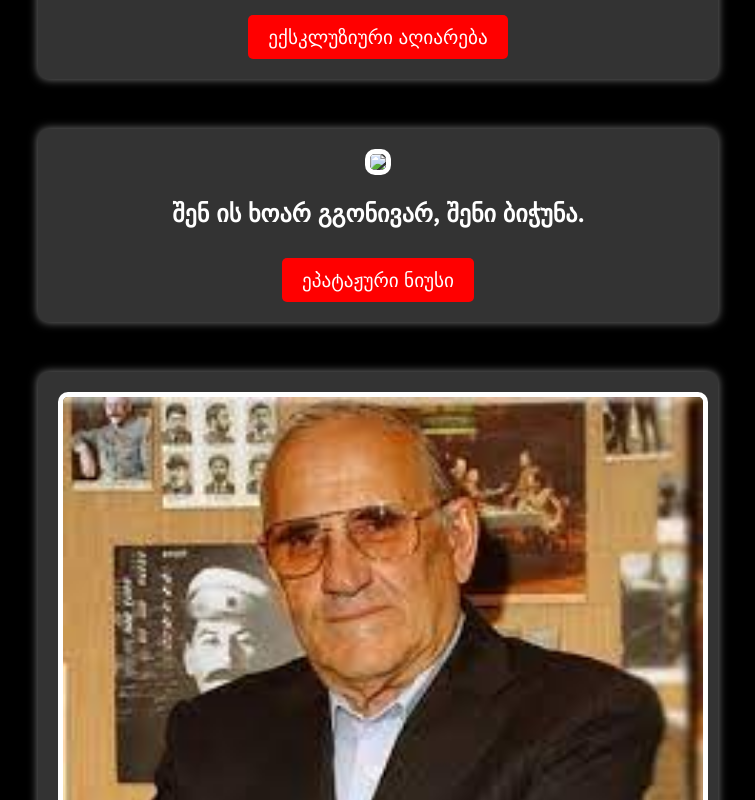
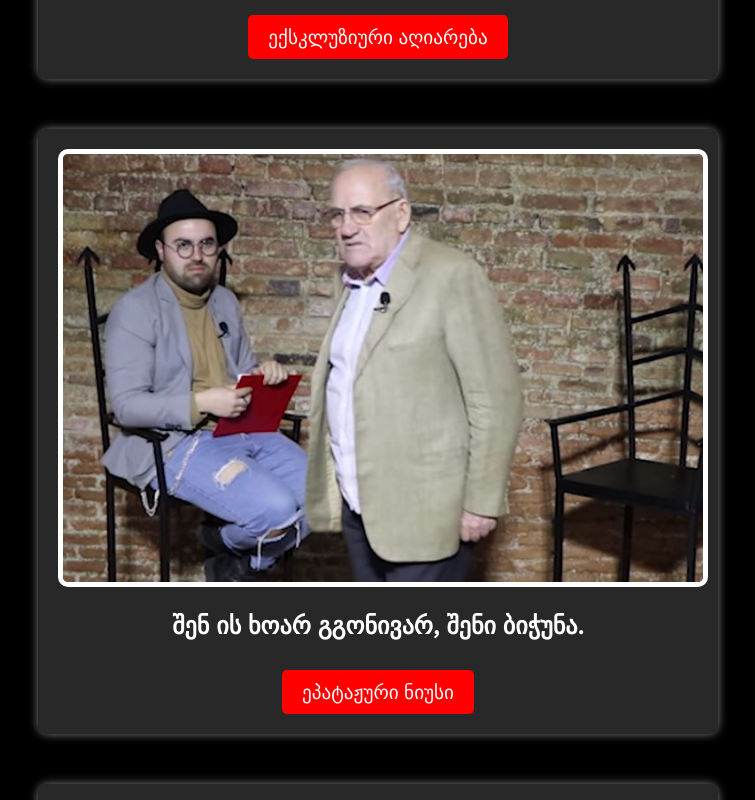
Before and after one commit to Jalabadze1/grisha-news, a plain HTML site: page index.html in a window 1280 px wide. Shown: the part 1240-2040 px from the top of the page, without its empty margins (262-1017 px from the left). Drawn offline with nearby package versions, Linux system fonts and the light colour scheme.

Commit message:
Add files via upload
dedismkvleli komiti

```diff
--- a/index.html
+++ b/index.html
@@ -3,36 +3,81 @@
 <head>
   <meta charset="UTF-8">
   <title>Balls</title>
-  <h1>სქროლე და იყავი</h1>
   <link rel="stylesheet" href="./style.css">
   <link rel="preconnect" href="https://fonts.googleapis.com">
   <link rel="preconnect" href="https://fonts.gstatic.com" crossorigin>
   <link href="https://fonts.googleapis.com/css2?family=Libre+Baskerville&display=swap" rel="stylesheet">
 </head>
 <body>
+  <h1>სქროლე და იყავი</h1>
+
   <div class="some">
     <img class="imga" src="./assets/images/maxresdefault.jpg">
     <h2>გაიგეთ რა გამოდის ლაშა როცა კაცმა იხმარა</h2>
     <a class="anch" href="https://www.youtube.com/watch?v=6iRNSiYnSwQ">ლაშას ისტორია</a>
   </div>
 
-  <div class="grisha">
+  <div class="some">
     <img id="grisha" src="./assets/images/news_7902.jpg">
     <h2>რას გაიკეთებს გრიშა საქართველოსთვის TOP 10</h2>
     <a class="anch" href="https://www.youtube.com/watch?v=C0rtaWNgsPo">ექსკლუზიური აღიარება</a>
   </div>
 
-  <div>
-    <img src="/4.3 HTML Porfolio Project/assets/images/გრიშა2.jpeg">
+  <div class="some">
+    <img src="./assets/images/გრიშა2.jpeg">
     <h2>შენ ის ხოარ გგონივარ, შენი ბიჭუნა.</h2>
     <a class="anch" href="https://www.youtube.com/watch?v=wk8ij53APl4">ეპატაჟური ნიუსი</a>
   </div>
 
-  <div>
+  <div class="some">
     <img src="./assets/images/images.jpeg">
     <h2>რა ვერ შეწყვიტა ბადრი შუბლაძემ, ექსკლუზიური ინფორმაცია</h2>
     <a class="anch" href="https://www.youtube.com/watch?v=GEp1POMzVco">სიგიჟე ნიუსი</a>
   </div>
 
+  <script>
+    function isInViewport(element) {
+      const rect = element.getBoundingClientRect();
+      return (
+        rect.top >= 0 &&
+        rect.left >= 0 &&
+        rect.bottom <= (window.innerHeight || document.documentElement.clientHeight) &&
+        rect.right <= (window.innerWidth || document.documentElement.clientWidth)
+      );
+    }
+
+    function handleScroll() {
+      const divs = document.querySelectorAll('div');
+      divs.forEach(div => {
+        if (isInViewport(div)) {
+          div.classList.add('in-view');
+        }
+      });
+    }
+
+    window.addEventListener('scroll', handleScroll);
+
+    handleScroll();
+
+    const buttons = document.querySelectorAll('.anch');
+    buttons.forEach(button => {
+      button.addEventListener('click', () => {
+        button.classList.add('active');
+        const audio = new Audio('https://www.soundjay.com/button/sounds/button-3.mp3');
+        audio.play();
+        setTimeout(() => {
+          button.classList.remove('active');
+        }, 500);
+      });
+    });
+
+    function handleBounce() {
+      const h2s = document.querySelectorAll('h2');
+      h2s.forEach(h2 => {
+        h2.classList.add('animated');
+      });
+    }
+      window.addEventListener('load', handleBounce);
+  </script>
 </body>
 </html>
--- a/style.css
+++ b/style.css
@@ -3,6 +3,7 @@ body {
     margin: 0;
     padding: 0;
     font-family: "Libre Baskerville", serif;
+    overflow-x: hidden;
 }
 
 h1 {
@@ -11,6 +12,7 @@ h1 {
     text-transform: uppercase;
     font-size: 3rem;
     margin-top: 20px;
+    animation: fadeInDown 1s ease-in-out;
 }
 
 div {
@@ -19,25 +21,30 @@ div {
     color: white;
     text-align: center;
     padding: 20px;
-    background-color: #333;
+    background-color: rgba(51, 51, 51, 0.8);
     border-radius: 10px;
     box-shadow: 0 0 10px rgba(255, 255, 255, 0.5);
+    opacity: 0;
+    transform: translateY(20px);
+    transition: opacity 1s ease-in-out, transform 1s ease-in-out;
 }
 
 img {
     border: 5px solid white;
     width: 100%;
     border-radius: 10px;
-    transition: transform 0.3s;
+    transition: transform 0.3s, box-shadow 0.3s;
 }
 
 img:hover {
-    transform: scale(1.05);
+    transform: scale(1.1);
+    box-shadow: 0 0 20px rgba(255, 255, 255, 0.7);
 }
 
 h2 {
     font-size: 1.5rem;
     margin: 20px 0;
+    animation: bounceIn 1s ease-in-out;
 }
 
 .anch {
@@ -49,10 +56,78 @@ h2 {
     border-radius: 5px;
     display: inline-block;
     margin-top: 10px;
-    transition: background-color 0.3s, transform 0.3s;
+    transition: background-color 0.3s, transform 0.3s, box-shadow 0.3s;
 }
 
 .anch:hover {
     background-color: darkred;
-    transform: scale(1.05);
+    transform: scale(1.1);
+    box-shadow: 0 0 10px rgba(255, 0, 0, 0.7);
 }
+
+.anch:active {
+    animation: earthquake 0.5s;
+}
+
+/* Keyframes for animations */
+@keyframes fadeInDown {
+    from {
+        opacity: 0;
+        transform: translateY(-20px);
+    }
+    to {
+        opacity: 1;
+        transform: translateY(0);
+    }
+}
+
+@keyframes bounceIn {
+    0%,
+    20%,
+    40%,
+    60%,
+    80%,
+    100% {
+        transition-timing-function: cubic-bezier(0.215, 0.610, 0.355, 1.000);
+    }
+    0% {
+        opacity: 0;
+        transform: scale3d(0.3, 0.3, 0.3);
+    }
+    20% {
+        transform: scale3d(1.1, 1.1, 1.1);
+    }
+    40% {
+        transform: scale3d(0.9, 0.9, 0.9);
+    }
+    60% {
+        opacity: 1;
+        transform: scale3d(1.03, 1.03, 1.03);
+    }
+    80% {
+        transform: scale3d(0.97, 0.97, 0.97);
+    }
+    100% {
+        opacity: 1;
+        transform: scale3d(1, 1, 1);
+    }
+}
+
+@keyframes earthquake {
+    0% { transform: translate(1px, 1px) rotate(0deg); }
+    10% { transform: translate(-1px, -2px) rotate(-1deg); }
+    20% { transform: translate(-3px, 0px) rotate(1deg); }
+    30% { transform: translate(3px, 2px) rotate(0deg); }
+    40% { transform: translate(1px, -1px) rotate(1deg); }
+    50% { transform: translate(-1px, 2px) rotate(-1deg); }
+    60% { transform: translate(-3px, 1px) rotate(0deg); }
+    70% { transform: translate(3px, 1px) rotate(-1deg); }
+    80% { transform: translate(-1px, -1px) rotate(1deg); }
+    90% { transform: translate(1px, 2px) rotate(0deg); }
+    100% { transform: translate(1px, -2px) rotate(-1deg); }
+}
+
+.in-view {
+    opacity: 1;
+    transform: translateY(0);
+}
```
